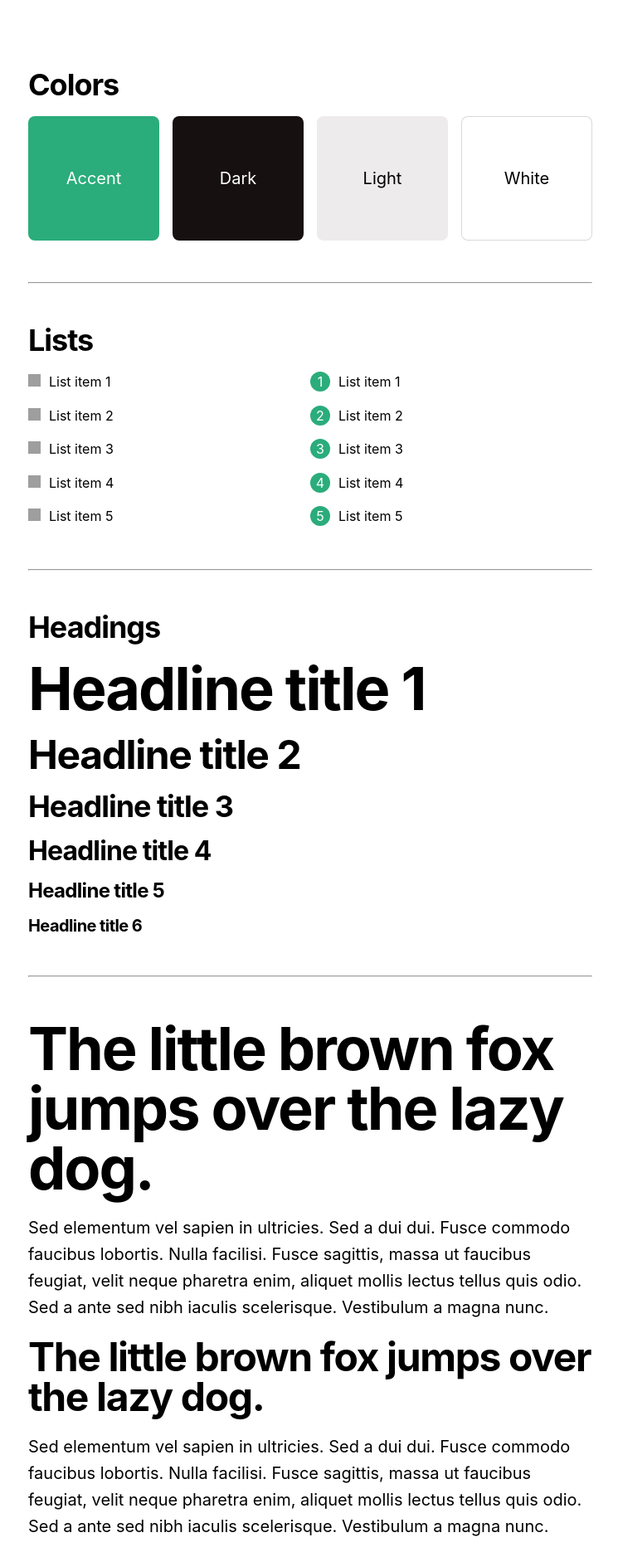
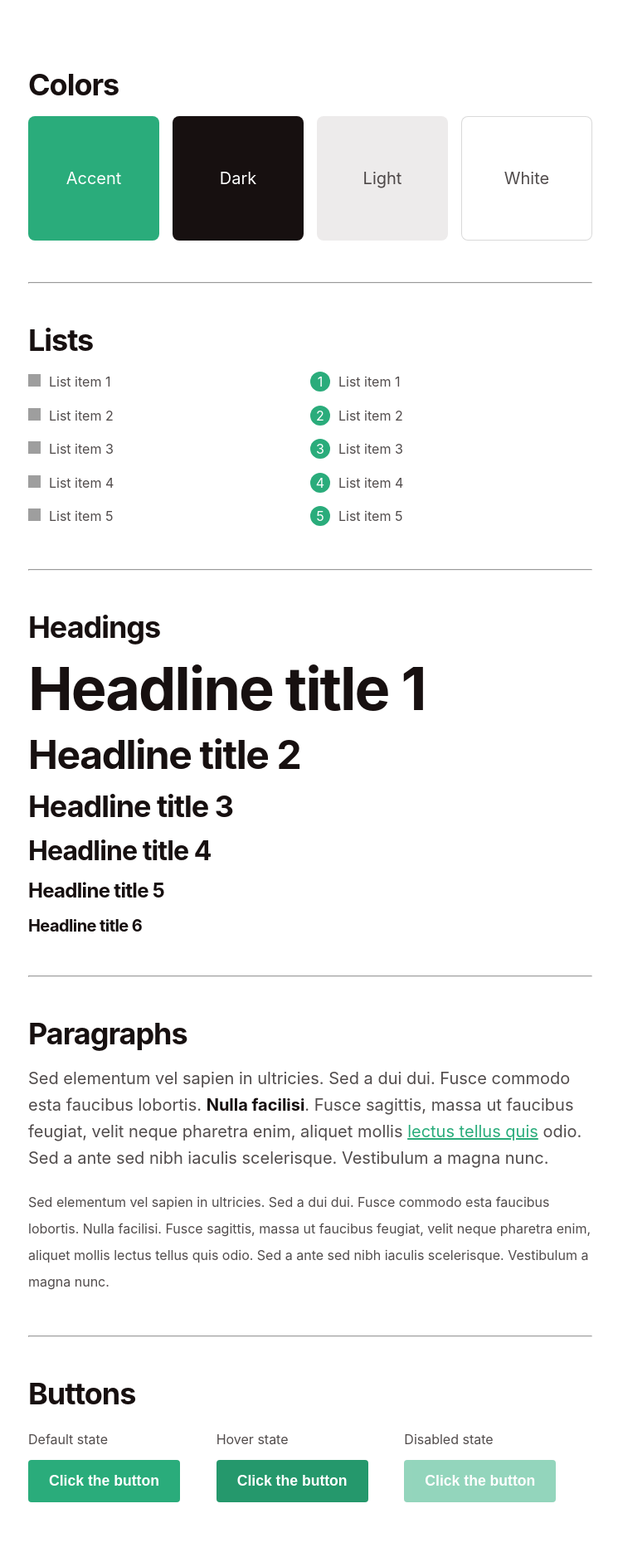
Before and after one commit to eriktailor/jekyll-sharp-styleguide, a Jekyll site: the page built from index.md, in a window 1280 px wide, cut to the strip 0-1877 px from the top of the page. Shown: the whole strip at 83% size, without its empty margins (266-1011 px from the left). Built offline with Jekyll 4.4.1, drawn with Linux system fonts in a browser that asks for light colours; some of the changed text lies outside the part shown; grey boxes are pictures that could not be loaded.

Commit message:
Buttons component added

```diff
--- /dev/null
+++ b/_includes/buttons.html
@@ -0,0 +1,16 @@
+<h3>Buttons</h3>
+
+<div class="row">
+    <div class="col">
+        <p class="mb-1"><small>Default state</small></p>
+        <button>Click the button</button>
+    </div>
+    <div class="col">
+        <p class="mb-1"><small>Hover state</small></p>
+        <button class="hover-state">Click the button</button>
+    </div>
+    <div class="col">
+        <p class="mb-1"><small>Disabled state</small></p>
+        <button class="disabled">Click the button</button>
+    </div>
+</div>
--- /dev/null
+++ b/_includes/paragraphs.html
@@ -0,0 +1,4 @@
+<h3>Paragraphs</h3>
+
+<p>Sed elementum vel sapien in ultricies. Sed a dui dui. Fusce commodo esta faucibus lobortis. <b>Nulla facilisi</b>. Fusce sagittis, massa ut faucibus feugiat, velit neque pharetra enim, aliquet mollis <a href="#">lectus tellus quis</a> odio. Sed a ante sed nibh iaculis scelerisque. Vestibulum a magna nunc.</p>
+<p><small>Sed elementum vel sapien in ultricies. Sed a dui dui. Fusce commodo esta faucibus lobortis. Nulla facilisi. Fusce sagittis, massa ut faucibus feugiat, velit neque pharetra enim, aliquet mollis lectus tellus quis odio. Sed a ante sed nibh iaculis scelerisque. Vestibulum a magna nunc.</small></p>
--- /dev/null
+++ b/_sass/_buttons.scss
@@ -0,0 +1,24 @@
+/* BUTTONS
+=========================================================================================*/
+
+// Basic button
+button, .btn {
+    background: $accent;
+    color: $white;
+    font-weight: bold;
+    padding: 15px 25px;
+    border: 0;
+    box-shadow: none;
+    font-size: $base-font-size * 1.1;
+    border-radius: $border-radius / 2;
+    margin-bottom: $bottom-spacing;
+    cursor: pointer;
+    &:not(.disabled):hover, &.hover-state {
+        background: $accent-hover;
+        transition: background-color 0.3s;
+    }
+    &.disabled {
+        opacity: 0.5;
+        cursor: not-allowed;
+    }
+}
--- a/_sass/_typography.scss
+++ b/_sass/_headings.scss
@@ -1,29 +1,11 @@
-/*	TYPOGRAPHY
+/*	HEADINGS
 =========================================================================================*/
 
-// Base
-body {
-    font-family: -apple-system, sans-serif;
-    line-height: 1.6;
-}
-
-// Paragraphs
-p {
-    margin-bottom: $bottom-spacing;
-    font-size: $base-font-size * 1.25;
-    @media (max-width: $breakpoint-sm) {
-        font-size: $base-font-size * 1.1;
-    }
-    @media (max-width: $breakpoint-xs) {
-        font-size: $base-font-size;
-    }
-}
-
-// Headings
 h1, h2, h3, h4, h5, h6 {
     font-weight: bold;
     margin-bottom: $bottom-spacing;
     line-height: 1;
+    color: $dark;
 }
 
 @each $heading, $size in $font-size {
@@ -39,8 +21,3 @@ h1, h2, h3, h4, h5, h6 {
         }
     }
 }
-
-// Divider
-hr {
-    margin: 50px 0;
-}
--- /dev/null
+++ b/_sass/_paragraphs.scss
@@ -0,0 +1,48 @@
+/*	TYPOGRAPHY
+=========================================================================================*/
+
+// Base
+body {
+    font-family: -apple-system, sans-serif;
+    line-height: 1.6;
+    color: rgba($dark,0.75);
+}
+
+// Paragraphs
+p {
+    margin-bottom: $bottom-spacing;
+    font-size: $base-font-size * 1.25;
+    @media (max-width: $breakpoint-sm) {
+        font-size: $base-font-size * 1.1;
+    }
+    @media (max-width: $breakpoint-xs) {
+        font-size: $base-font-size;
+    }
+}
+
+// Small
+small {
+    font-size: $base-font-size;
+}
+
+// Bold
+b, strong {
+    color: $dark;
+    font-weight: bold;
+}
+
+// Link
+a {
+    color: $accent;
+    text-decoration: underline;
+    &:hover {
+        text-decoration: none;
+        color: $accent-hover;
+    }
+}
+
+
+// Divider
+hr {
+    margin: 50px 0;
+}
--- a/_sass/_variables.scss
+++ b/_sass/_variables.scss
@@ -3,6 +3,8 @@ $accent: #2AAC7B;
 $dark: #171010;
 $light: #EDEBEB;
 $white: #ffffff;
+
+$accent-hover: darken($accent, 5%);
 
 // Border radius
 $border-radius: 8px;
--- a/_sass/main.scss
+++ b/_sass/main.scss
@@ -3,6 +3,8 @@
 @import "helpers";
 @import "reset";
 @import "content";
-@import "typography";
+@import "paragraphs";
+@import "headings";
 @import "colors";
 @import "lists";
+@import "buttons";
--- a/index.md
+++ b/index.md
@@ -18,26 +18,11 @@ description: A fresh, lightweight custom built styleguide template to use with J
 
 ---
 
-# The little brown fox jumps over the lazy dog.
+{% include paragraphs.html %}
 
-Sed elementum vel sapien in ultricies. Sed a dui dui. Fusce commodo faucibus lobortis. Nulla facilisi. Fusce sagittis, massa ut faucibus feugiat, velit neque pharetra enim, aliquet mollis lectus tellus quis odio. Sed a ante sed nibh iaculis scelerisque. Vestibulum a magna nunc.
+---
 
-## The little brown fox jumps over the lazy dog.
+{% include buttons.html %}
 
-Sed elementum vel sapien in ultricies. Sed a dui dui. Fusce commodo faucibus lobortis. Nulla facilisi. Fusce sagittis, massa ut faucibus feugiat, velit neque pharetra enim, aliquet mollis lectus tellus quis odio. Sed a ante sed nibh iaculis scelerisque. Vestibulum a magna nunc.
-
-### The little brown fox jumps over the lazy dog.
-
-Sed elementum vel sapien in ultricies. Sed a dui dui. Fusce commodo faucibus lobortis. Nulla facilisi. Fusce sagittis, massa ut faucibus feugiat, velit neque pharetra enim, aliquet mollis lectus tellus quis odio. Sed a ante sed nibh iaculis scelerisque. Vestibulum a magna nunc.
-
-#### The little brown fox jumps over the lazy dog.
-
-Sed elementum vel sapien in ultricies. Sed a dui dui. Fusce commodo faucibus lobortis. Nulla facilisi. Fusce sagittis, massa ut faucibus feugiat, velit neque pharetra enim, aliquet mollis lectus tellus quis odio. Sed a ante sed nibh iaculis scelerisque. Vestibulum a magna nunc.
-
-##### The little brown fox jumps over the lazy dog.
-
-Sed elementum vel sapien in ultricies. Sed a dui dui. Fusce commodo faucibus lobortis. Nulla facilisi. Fusce sagittis, massa ut faucibus feugiat, velit neque pharetra enim, aliquet mollis lectus tellus quis odio. Sed a ante sed nibh iaculis scelerisque. Vestibulum a magna nunc.
-
-###### The little brown fox jumps over the lazy dog.
-
-Lorem ipsum dolor sit amet, consectetur adipiscing elit. Morbi ut porttitor urna. Etiam euismod sed eros sit amet iaculis. Sed tristique venenatis urna vel gravida. Proin pharetra vulputate orci, quis iaculis odio aliquet ac. Sed elementum vel sapien in ultricies. Sed a dui dui. Fusce commodo faucibus lobortis. Nulla facilisi. Fusce sagittis, massa ut faucibus feugiat, velit neque pharetra enim, aliquet mollis lectus tellus quis odio. Sed a ante sed nibh iaculis scelerisque. Vestibulum a magna nunc.
+<br><br>
+<br><br>
```
Also changed, not shown: 2 other files.
